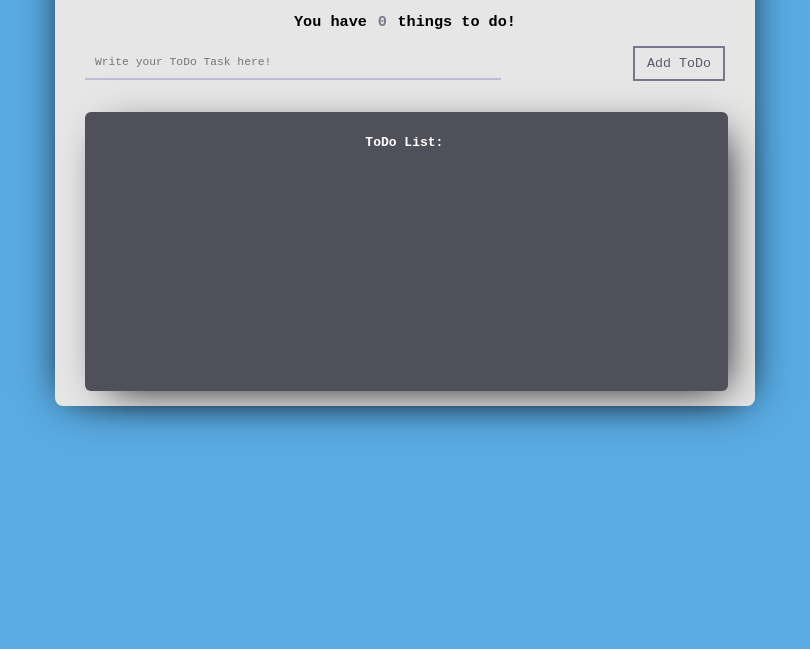
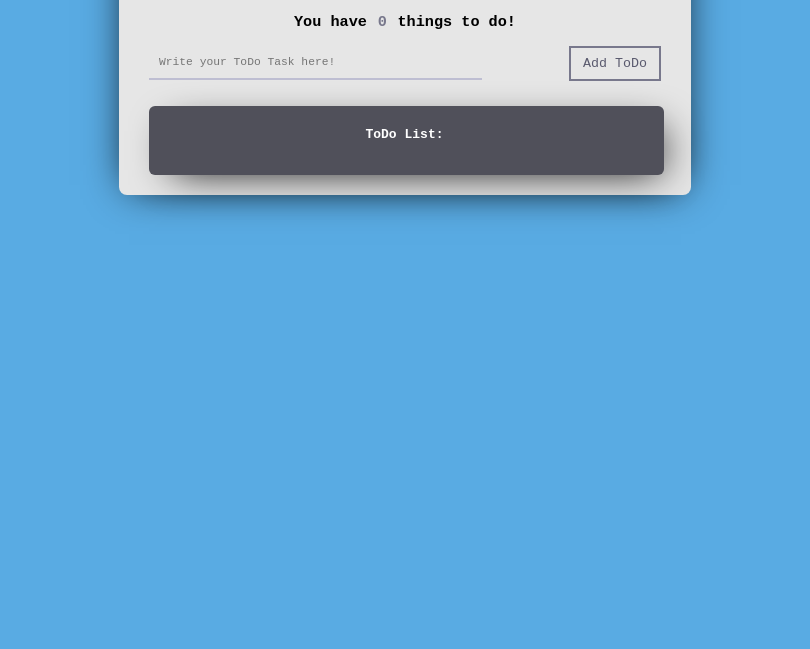
Before and after one commit to nishantsahoo/ToDo_Application, a plain HTML site: page index.html in a window 1280 px wide. Shown: the part 151-800 px from the top of the page, without its empty margins (265-1075 px from the left). Drawn offline with Linux system fonts and the light colour scheme.

Commit message:
Update style.css

```diff
--- a/style.css
+++ b/style.css
@@ -5,12 +5,12 @@ body
 }
 .form
 {
-	width: 50%;
-	height: 440px;
+	width: 40%;
+	height: 60%;
 	background: #e6e6e6;
 	border-radius: 8px;
 	box-shadow: 0 0 40px -10px #000;
-	margin-left: 25%;
+	margin-left: 30%;
 	margin-top: 6%;
 	padding: 20px 30px;
 	font-family: monospace;
```
